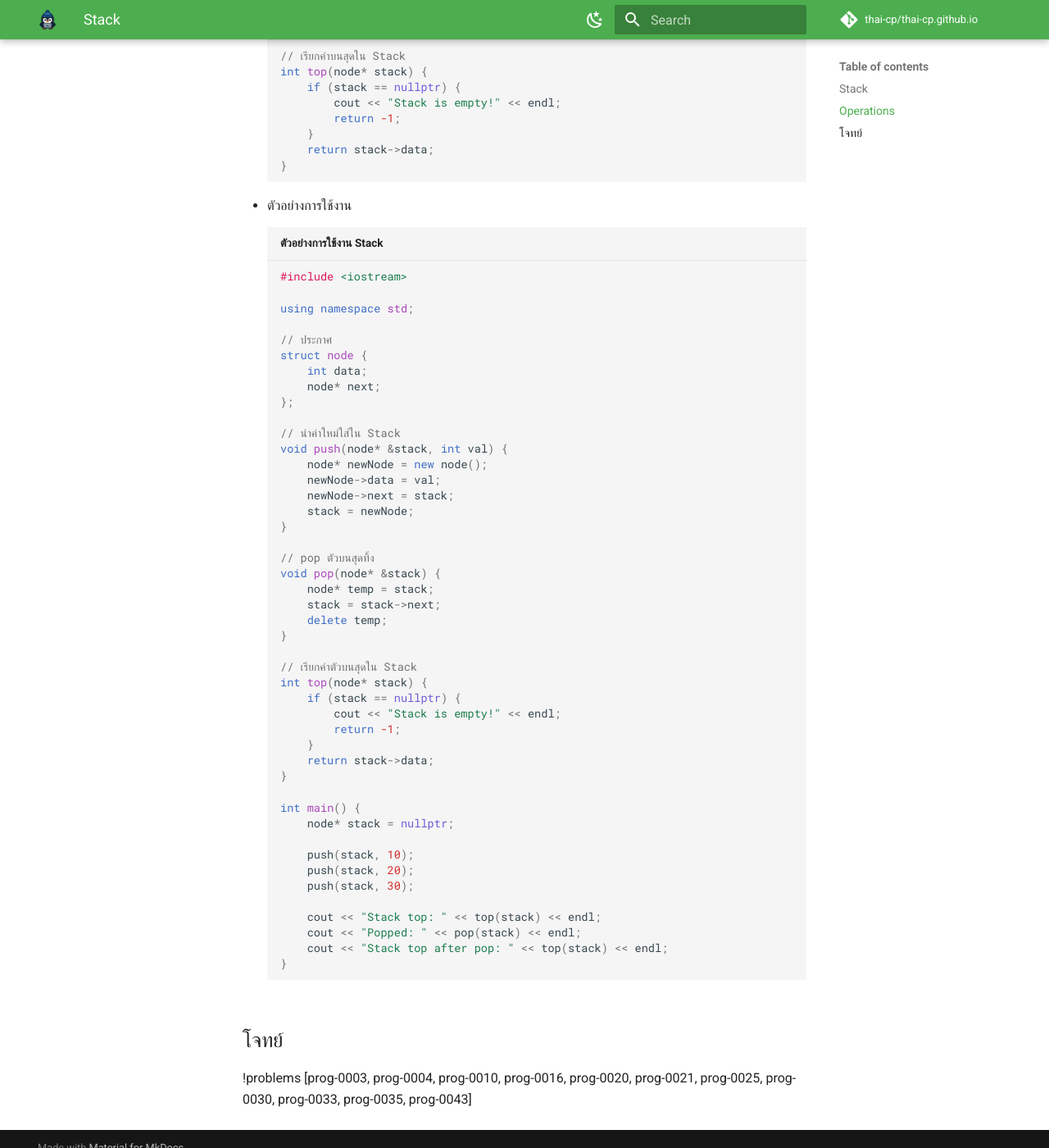
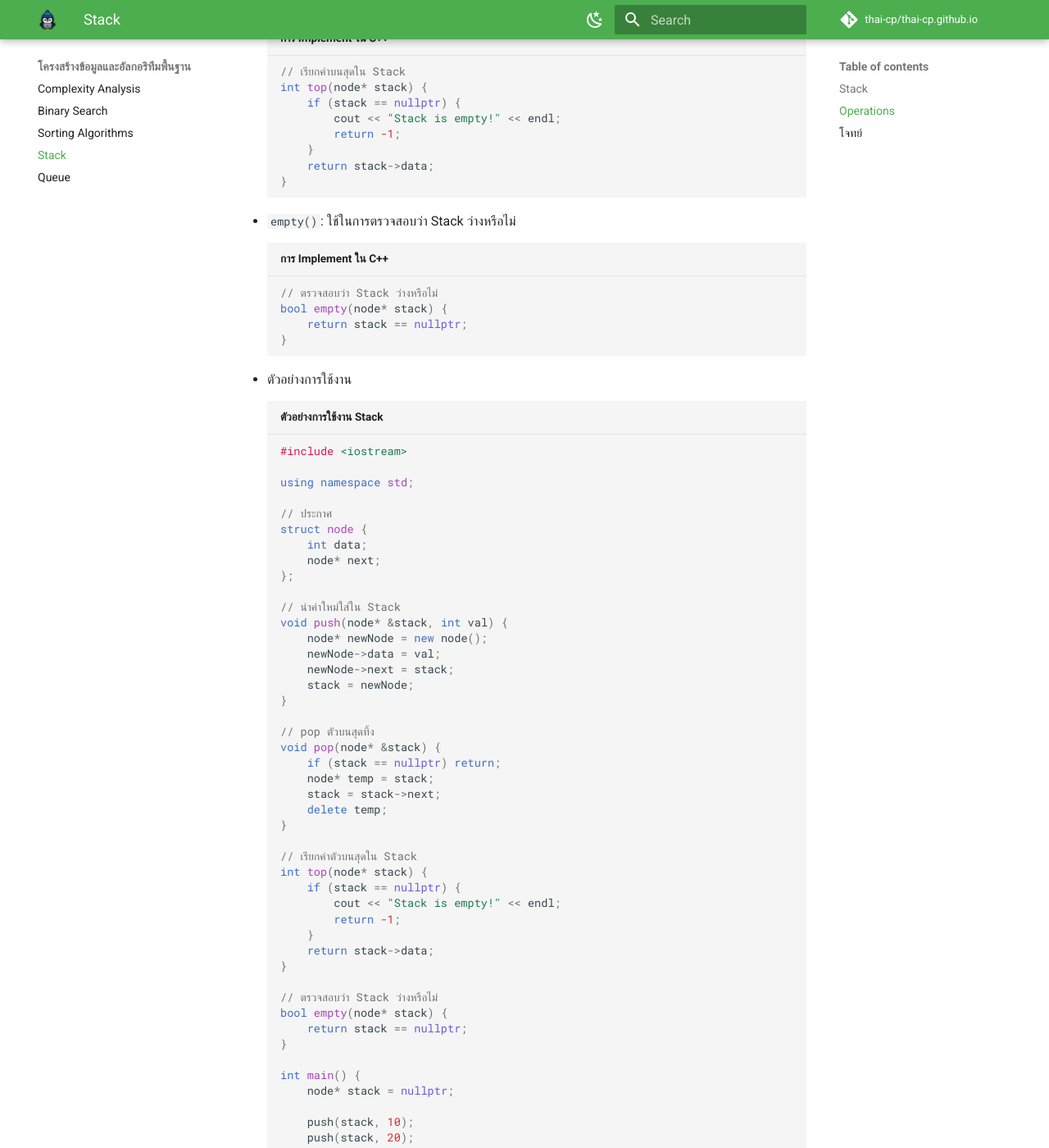
Before and after one commit to thai-cp/thai-cp.github.io, an MkDocs documentation site: the page built from docs/dsa-basic/stack.md, in a window 1280 px wide and 1400 px high, scrolled down 1377 px. Shown: the whole window at 82% size. Built offline with MkDocs 1.6.1 and Material for MkDocs 9.7.7, drawn with Linux system fonts in a browser that asks for light colours; a script that is not in the unit is left out; comment, search, counter and statistics services are not loaded; some of the changed text lies outside the part shown.

Commit message:
adfsadfs

````diff
--- a/docs/dsa-basic/stack.md
+++ b/docs/dsa-basic/stack.md
@@ -37,6 +37,7 @@ level:
     ```cpp title="การ Implement ใน C++"
     // pop ตัวบนสุดทิ้ง
     void pop(node* &stack) {
+        if (stack == nullptr) return;
         node* temp = stack;
         stack = stack->next;
         delete temp;
@@ -53,6 +54,15 @@ level:
         return stack->data;
     }
     ```
+
+- `empty()`: ใช้ในการตรวจสอบว่า Stack ว่างหรือไม่
+    ```cpp title="การ Implement ใน C++"
+    // ตรวจสอบว่า Stack ว่างหรือไม่
+    bool empty(node* stack) {
+        return stack == nullptr;
+    }
+    ```
+
 - ตัวอย่างการใช้งาน
     ```cpp title="ตัวอย่างการใช้งาน Stack"
     #include <iostream>
@@ -75,6 +85,7 @@ level:
 
     // pop ตัวบนสุดทิ้ง
     void pop(node* &stack) {
+        if (stack == nullptr) return;
         node* temp = stack;
         stack = stack->next;
         delete temp;
@@ -87,6 +98,11 @@ level:
             return -1;
         }
         return stack->data;
+    }
+
+    // ตรวจสอบว่า Stack ว่างหรือไม่
+    bool empty(node* stack) {
+        return stack == nullptr;
     }
 
     int main() {
--- a/mkdocs.yml
+++ b/mkdocs.yml
@@ -31,6 +31,8 @@ nav:
       - Complexity Analysis: dsa-basic/complexity.md
       - Binary Search: dsa-basic/binary-search.md
       - Sorting Algorithms: dsa-basic/sorting.md
+      - Stack: dsa-basic/stack.md
+      - Queue: dsa-basic/queue.md
   - โจทย์: problems/index.md
 
 theme:
````
Also changed, not shown: docs/dsa-basic/queue.md (+16 -1 lines).
